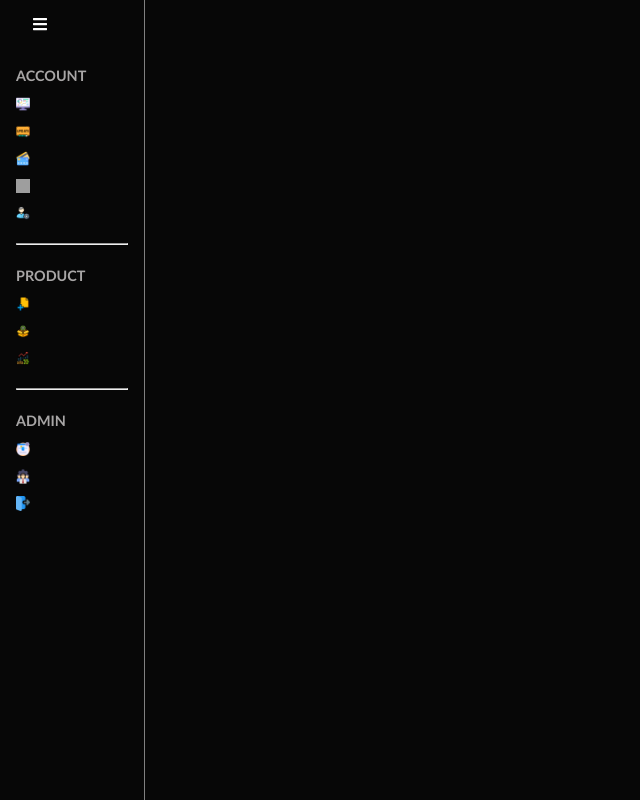
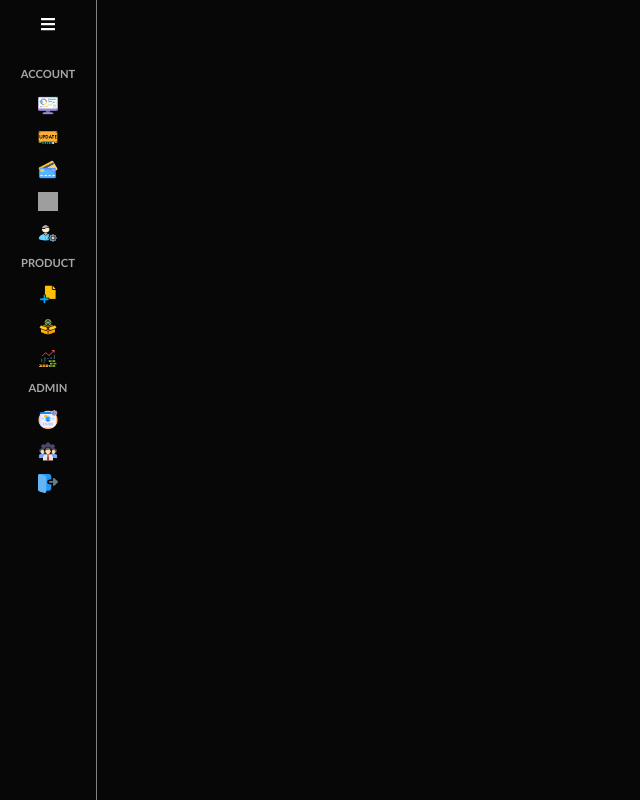
Before and after one commit to DevAdedoyin/monify, a React (Create React App) app: page / in a window 1280 px wide. Shown: the whole page, without its empty margins (0-640 px from the left). Built offline with nearby package versions, Linux system fonts and the light colour scheme; grey boxes are pictures that could not be loaded.

Commit message:
Nav display

```diff
--- a/src/App.css
+++ b/src/App.css
@@ -11,7 +11,7 @@
   --nav-font: 1rem;
   --large-font: 2rem;
   --medium-font: 0.9rem;
-  --small-font: 0.8rem;
+  --small-font: 0.7rem;
 
   /* Colors */
   --border-color: gray;
--- a/src/components/Sidebar/NavComponents.module.css
+++ b/src/components/Sidebar/NavComponents.module.css
@@ -7,4 +7,11 @@
 .navIcon {
     width: 0.9rem;
     height: 0.9rem;
+    margin-right: 1rem;
 }
+
+.navIconClosed {
+    margin: auto;
+    width: 1.2rem;
+    height: 1.2rem;
+}
--- a/src/components/Sidebar/NavComponents.tsx
+++ b/src/components/Sidebar/NavComponents.tsx
@@ -5,12 +5,11 @@ type Props = { name: string; icon: string; path: string; isOpen: boolean };
 
 function NavComponent({ name, icon, path, isOpen }: Props) {
   return (
-    <div className={NavStyles.navItemContainer}>
+    <div className={NavStyles.navItemContainer} style={{}}>
       <img
         src={icon}
         alt=""
-        className={NavStyles.navIcon}
-        style={{ marginRight: isOpen ? "1rem" : "auto" }}
+        className={isOpen ? NavStyles.navIcon : NavStyles.navIconClosed }
       />
       <p
         className={NavStyles.navTitle}
--- a/src/components/Sidebar/Sidebar.module.css
+++ b/src/components/Sidebar/Sidebar.module.css
@@ -3,6 +3,7 @@
     height: 100vh;
     border-right: 1px groove var(--border-color);
     padding-left: 1rem;
+    padding-right: 1rem;
 }
 /* SIDENAV CONTAINER END */
 
@@ -34,6 +35,13 @@
     color: var(--grey-font);
     margin-bottom: 0.8rem;
 }
+
+.sectionTitleContainer .sectionTitleClosed {
+    font-size: var(--small-font);
+    color: var(--grey-font);
+    margin-bottom: 1rem;
+    text-align: center;
+}
 /* SECTION TITLE END */
 
 /* HR */
--- a/src/components/Sidebar/Sidebar.tsx
+++ b/src/components/Sidebar/Sidebar.tsx
@@ -16,7 +16,7 @@ export default function Sidebar({ children }: Props) {
   return (
     <div className={SidebarStyle.container}>
       <div
-        style={{ width: isOpen ? "18%" : "10%" }}
+        style={{ width: isOpen ? "18%" : "5%" }}
         className={SidebarStyle.sideNavContainer}
       >
         <div className={SidebarStyle.titleContainer}>
@@ -26,28 +26,52 @@ export default function Sidebar({ children }: Props) {
           >
             Monify.io
           </h1>
-          <FaBars onClick={toggle} />
+          <FaBars onClick={toggle} style={{ margin: isOpen ? "" : "auto" }} />
         </div>
         <div className={SidebarStyle.sectionTitleContainer}>
-          <h3 className={SidebarStyle.sectionTitle}>ACCOUNT</h3>
+          <h3
+            className={
+              isOpen
+                ? SidebarStyle.sectionTitle
+                : SidebarStyle.sectionTitleClosed
+            }
+          >
+            ACCOUNT
+          </h3>
         </div>
         <div className={SidebarStyle.navsContainer}>
           {NavItems.account.map((data, index) => {
             return <NavComponents {...data} key={index} isOpen={isOpen} />;
           })}
         </div>
-        <hr />
+        <hr style={{ display: isOpen ? "" : "none" }} />
         <div className={SidebarStyle.sectionTitleContainer}>
-          <h3 className={SidebarStyle.sectionTitle}>PRODUCT</h3>
+          <h3
+            className={
+              isOpen
+                ? SidebarStyle.sectionTitle
+                : SidebarStyle.sectionTitleClosed
+            }
+          >
+            PRODUCT
+          </h3>
         </div>
         <div className={SidebarStyle.navsContainer}>
           {NavItems.product.map((data, index) => {
             return <NavComponents {...data} key={index} isOpen={isOpen} />;
           })}
         </div>
-        <hr />
+        <hr style={{ display: isOpen ? "" : "none" }} />
         <div className={SidebarStyle.sectionTitleContainer}>
-          <h3 className={SidebarStyle.sectionTitle}>ADMIN</h3>
+          <h3
+            className={
+              isOpen
+                ? SidebarStyle.sectionTitle
+                : SidebarStyle.sectionTitleClosed
+            }
+          >
+            ADMIN
+          </h3>
         </div>
         <div className={SidebarStyle.navsContainer}>
           {NavItems.admin.map((data, index) => {
```
